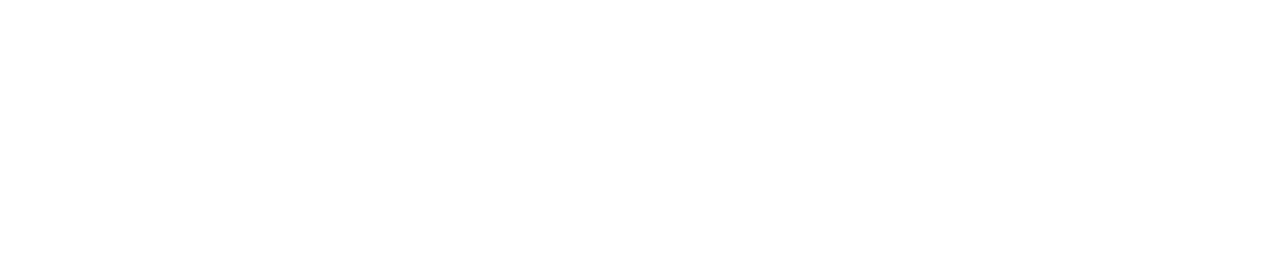
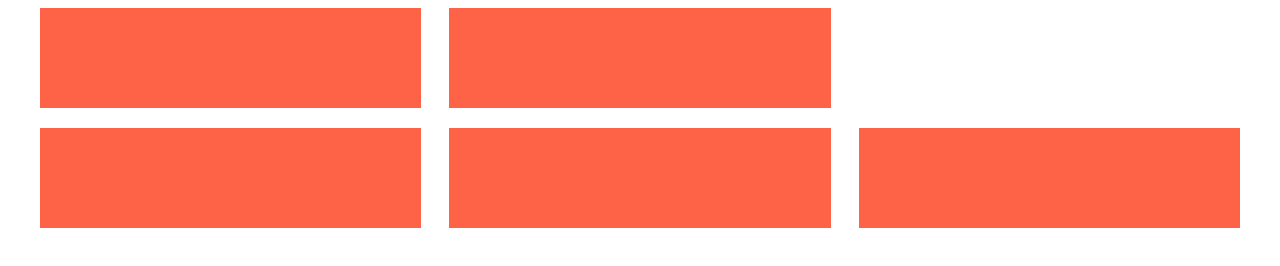
Before and after one commit to oskarradon/neat-boilerplate, a website: page index.html in a window 1280 px wide. Drawn offline with Linux system fonts and the light colour scheme.

Commit message:
Begin styling

```diff
--- a/scss/styles.scss
+++ b/scss/styles.scss
@@ -1,2 +1,18 @@
 @import "bourbon";
 @import "neat";
+
+$visual-grid : true;
+
+.container {
+	@include outer-container;
+	.project {
+		background: tomato;
+		@include span-columns(6);
+		@include omega();
+		margin-bottom: 20px;
+		height: 100px;
+		@include media(769px) {
+       		@include span-columns(4);
+     	}
+	}
+}
```
Also changed, not shown: css/styles.css.
